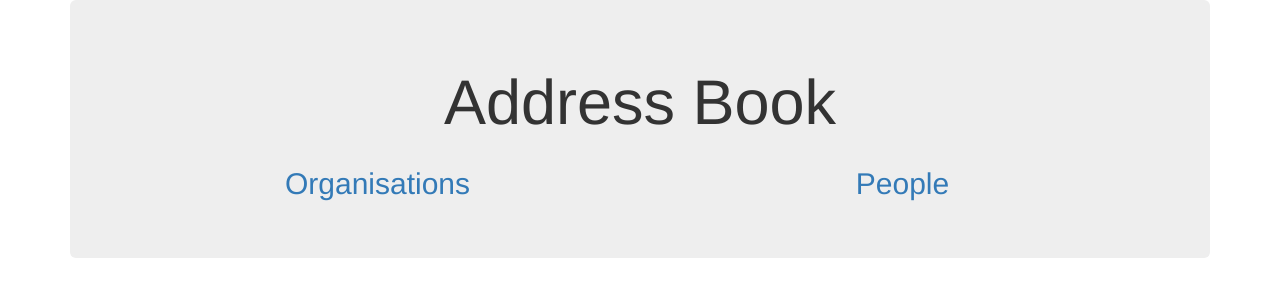
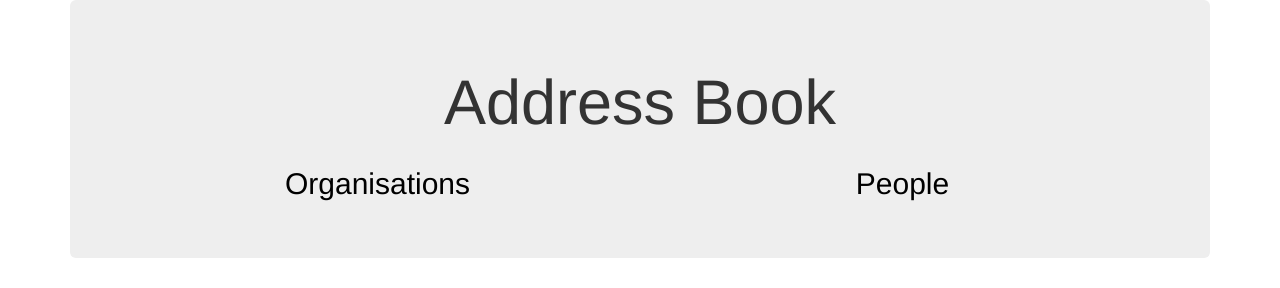
Before and after one commit to TwoRice/AddressBook, a PHP site: page / in a window 1280 px wide. Shown: the top 288 px of the page. Run offline with PHP 8.4, Linux system fonts and the light colour scheme.

Commit message:
removed hyperlink styling

```diff
--- a/webapp/res/styles.css
+++ b/webapp/res/styles.css
@@ -1,3 +1,8 @@
+a {
+  color:#000000 !important;
+  text-decoration: none !important;
+}
+
 label{
 	padding-top: 10px;
 }
```
